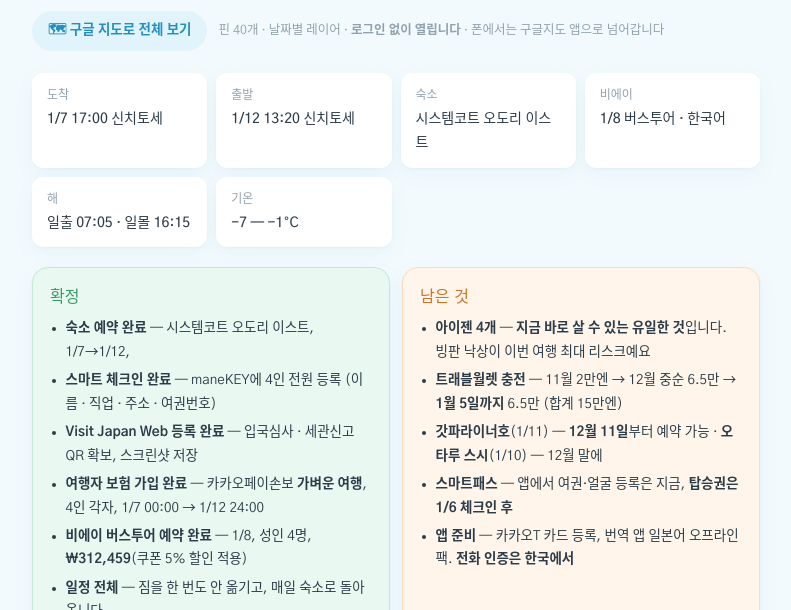
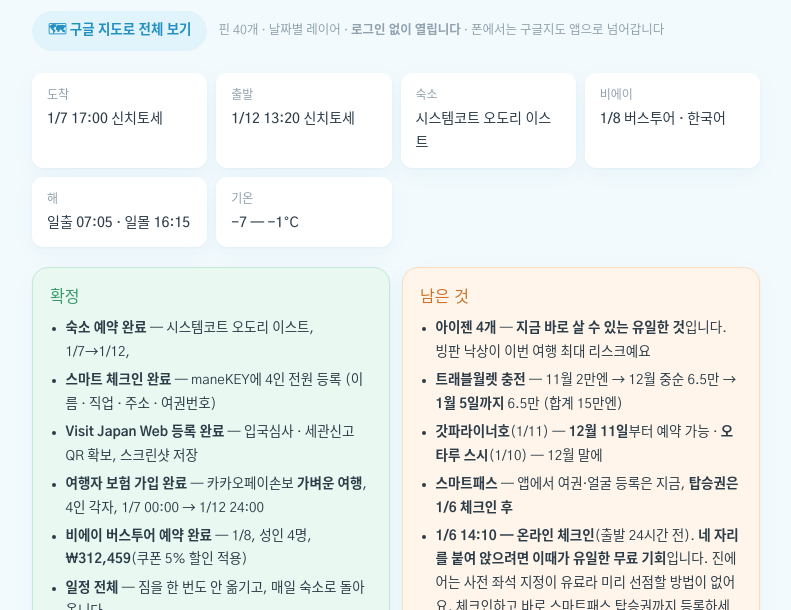
Before and after one commit to yeji-log/sapporo-2027, a plain HTML site: page index.html in a window 1280 px wide. Shown: the part 190-800 px from the top of the page, without its empty margins (244-1035 px from the left). Drawn offline with nearby package versions, Linux system fonts and the light colour scheme.

Commit message:
일정표 갱신

```diff
--- a/index.html
+++ b/index.html
@@ -264,6 +264,7 @@ footer p{margin:.4em 0}
  <li><b>트래블월렛 충전</b> — 11월 2만엔 → 12월 중순 6.5만 → <b>1월 5일까지</b> 6.5만 (합계 15만엔)</li>
  <li><b>갓파라이너호</b>(1/11) — <b>12월 11일</b>부터 예약 가능 · <b>오타루 스시</b>(1/10) — 12월 말에</li>
  <li><b>스마트패스</b> — 앱에서 여권·얼굴 등록은 지금, <b>탑승권은 1/6 체크인 후</b></li>
+ <li><b>1/6 14:10 — 온라인 체크인</b>(출발 24시간 전). <b>네 자리를 붙여 앉으려면 이때가 유일한 무료 기회</b>입니다. 진에어는 사전 좌석 지정이 유료라 미리 선점할 방법이 없어요. 체크인하고 바로 스마트패스 탑승권까지 등록하세요</li>
  <li><b>앱 준비</b> — 카카오T 카드 등록, 번역 앱 일본어 오프라인 팩. <b>전화 인증은 한국에서</b></li>
 
  </ul>
```
